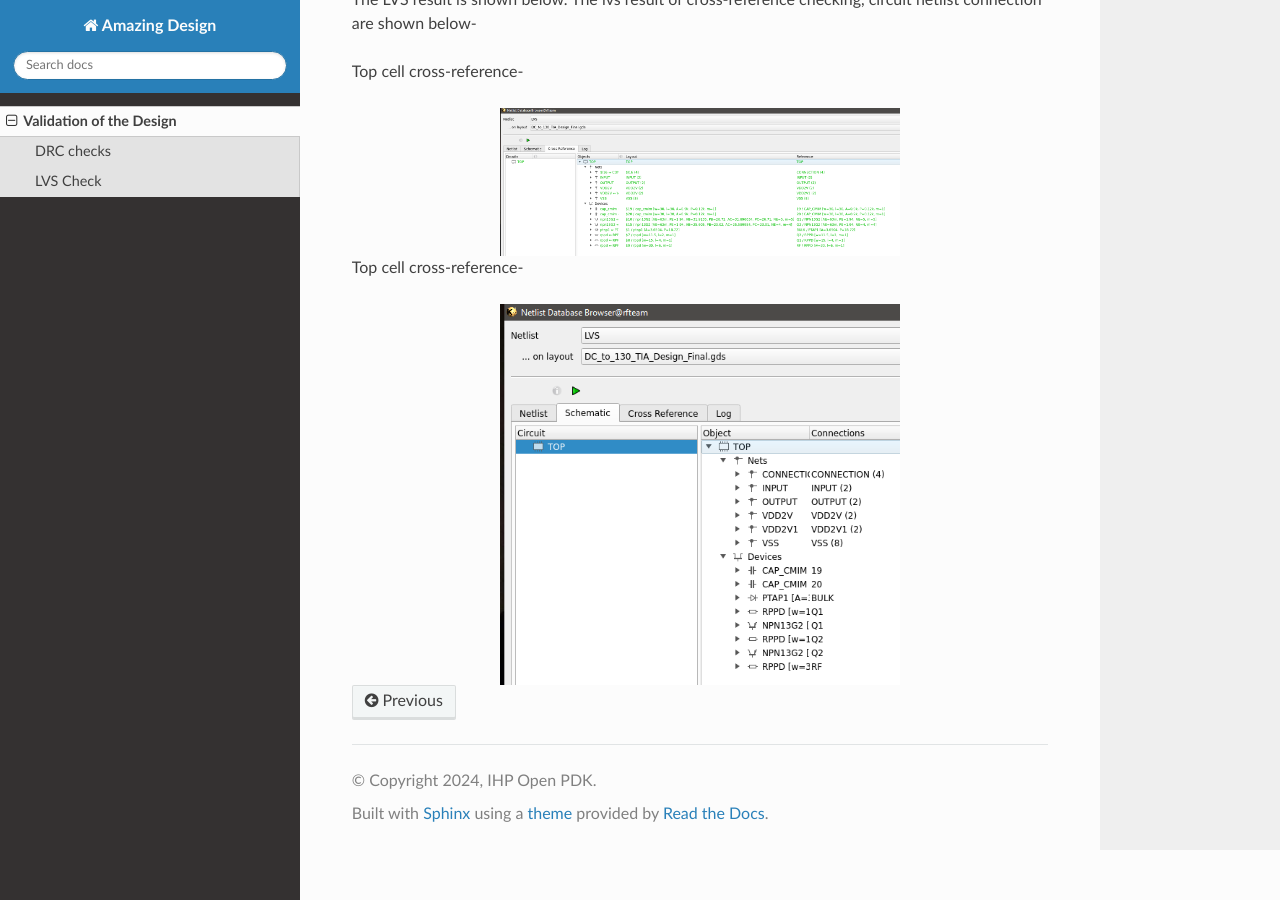
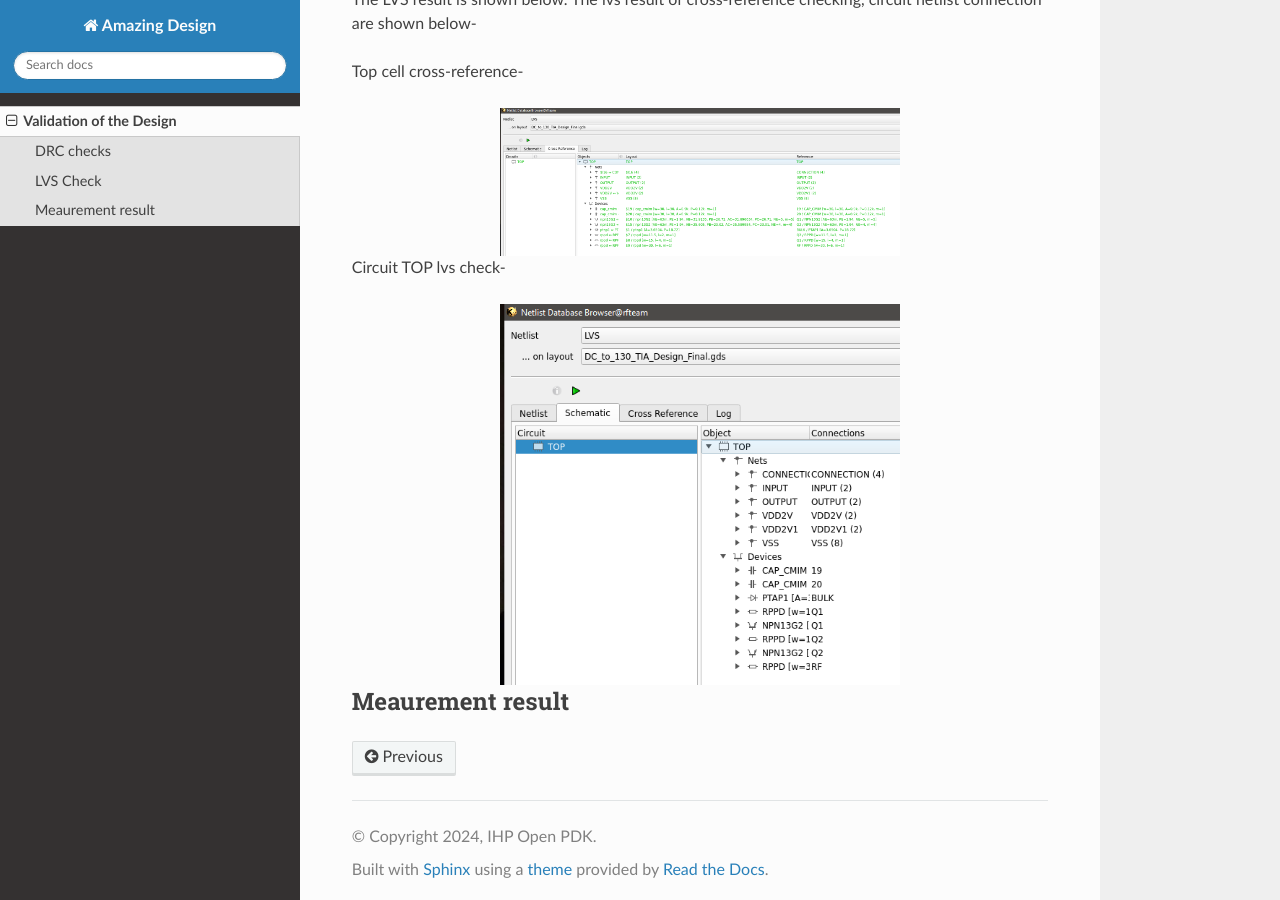
Before and after one commit to IHP-GmbH/TO_Apr2025, a Sphinx documentation site: the page built from DC_to_130_GHz_TIA/doc/source/validation.rst, in a window 1280 px wide and 900 px high, scrolled down 1061 px. Built offline with Sphinx 7.4.7 and the Read the Docs theme 3.1.0, drawn with Linux system fonts in a browser that asks for light colours; pages that are not in the unit, such as notebooks, are missing from menus.

Commit message:
test text

```diff
--- a/DC_to_130_GHz_TIA/doc/source/validation.rst
+++ b/DC_to_130_GHz_TIA/doc/source/validation.rst
@@ -36,8 +36,13 @@ Top cell cross-reference-
 
 
 
-Top cell cross-reference-
+Circuit TOP lvs check-
 
 .. image:: _static/circuitlvs.PNG
     :align: center
     :width: 400
+
+
+
+Meaurement result
+-----------------------------------------------------------------------
```
